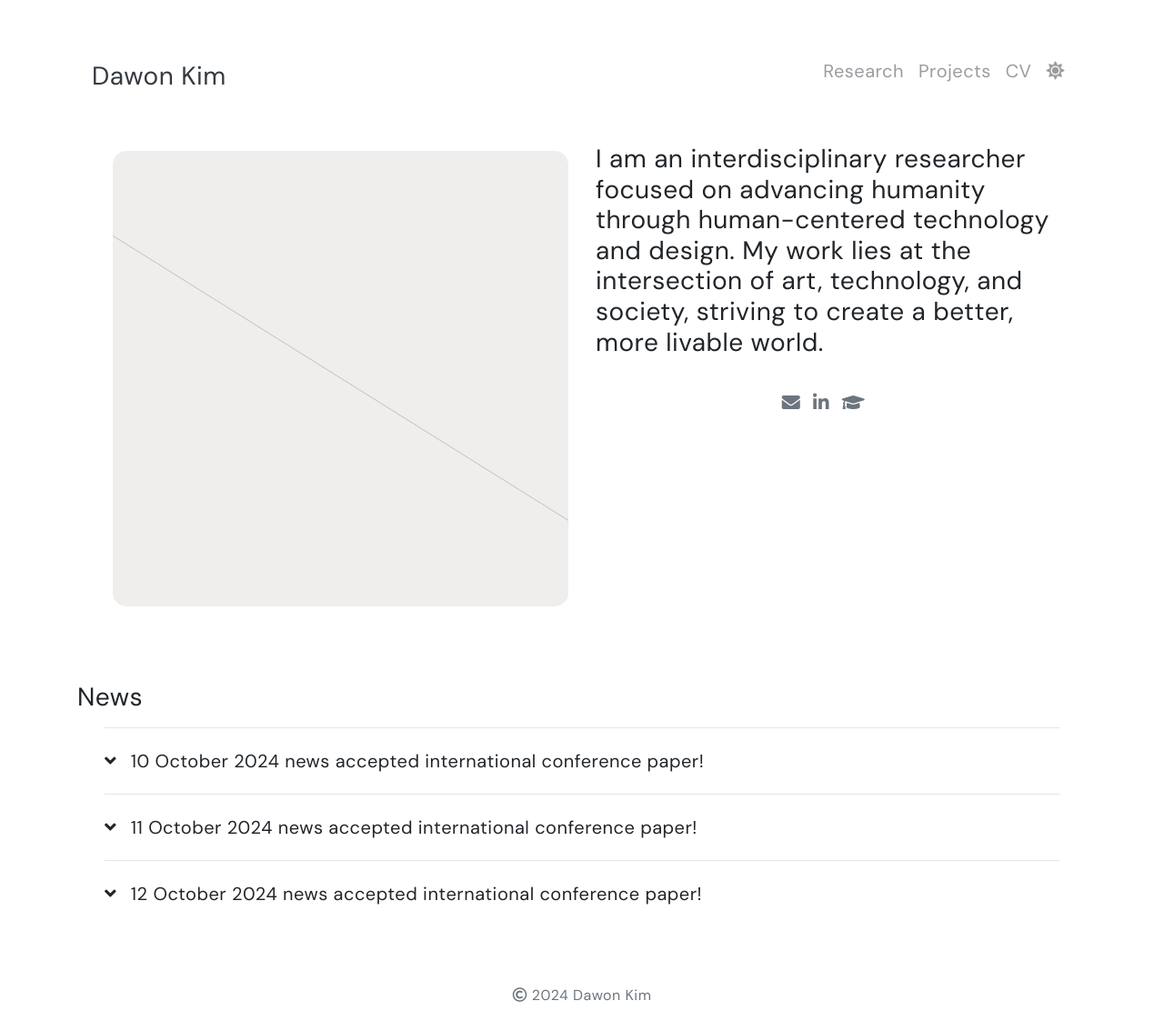
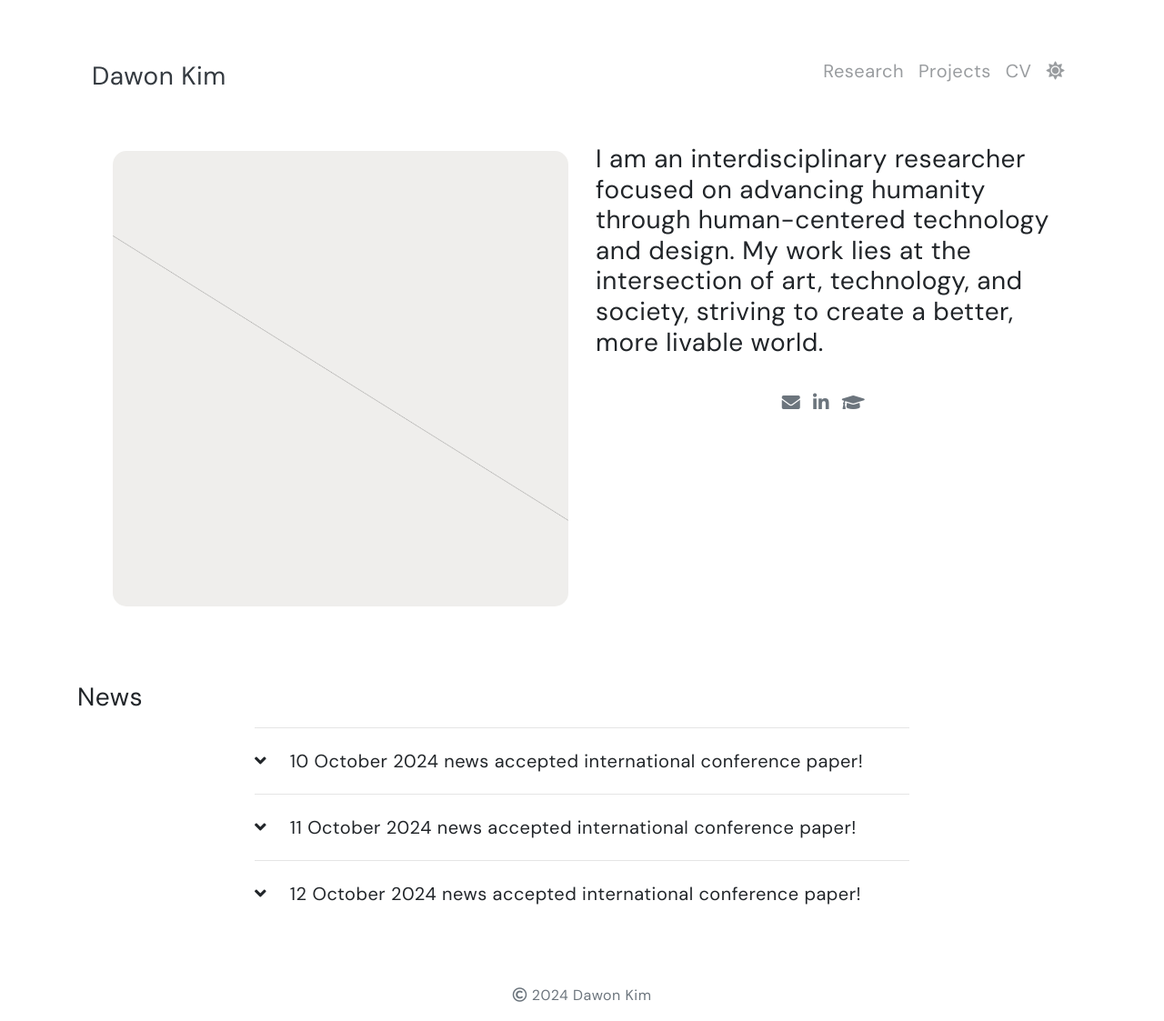
Before and after one commit to dawonkimhci/dawonkimhci.github.io, a Jekyll site: the page built from pages/index.md, in a window 1280 px wide. Shown: the whole page at 91% size. Built offline with Jekyll 4.4.1, drawn with Linux system fonts in a browser that asks for light colours.

Commit message:
Update index.md

```diff
--- a/pages/index.md
+++ b/pages/index.md
@@ -7,12 +7,12 @@
 <br>
 <!-- NEWS -->
 <h3>News</h3>
-<div id="newsContent" style="max-width: 1200px; margin: 0 auto; padding: 0 30px;"> <!-- 좌우 간격을 늘림 -->
+<div id="newsContent" style="max-width: 800px; margin: 0 auto; padding: 0 40px;">
     <ul style="list-style-type: none; padding-left: 0;">
         <li class="news-item" style="line-height: 2.0;">
             <hr id="line1">
             <i class="fas fa-angle-down" style="cursor: pointer; margin-right: 10px;" onclick="toggleDescription('desc1')"></i>
-            <span onclick="toggleDescription('desc1')" style="cursor: pointer;">10 October 2024 news accepted international conference paper!</span>
+            <span class="news-title" onclick="toggleDescription('desc1')" style="cursor: pointer;">10 October 2024 news accepted international conference paper!</span>
             <div id="desc1" class="description" style="display: none; margin-left: 20px;">
                 * description for 10 October 2024 news
             </div>
@@ -20,7 +20,7 @@
         <li class="news-item" style="line-height: 2.0;">
             <hr id="line2">
             <i class="fas fa-angle-down" style="cursor: pointer; margin-right: 10px;" onclick="toggleDescription('desc2')"></i>
-            <span onclick="toggleDescription('desc2')" style="cursor: pointer;">11 October 2024 news accepted international conference paper!</span>
+            <span class="news-title" onclick="toggleDescription('desc2')" style="cursor: pointer;">11 October 2024 news accepted international conference paper!</span>
             <div id="desc2" class="description" style="display: none; margin-left: 20px;">
                 * description for 11 October 2024 news
             </div>
@@ -28,13 +28,22 @@
         <li class="news-item" style="line-height: 2.0;">
             <hr id="line3">
             <i class="fas fa-angle-down" style="cursor: pointer; margin-right: 10px;" onclick="toggleDescription('desc3')"></i>
-            <span onclick="toggleDescription('desc3')" style="cursor: pointer;">12 October 2024 news accepted international conference paper!</span>
+            <span class="news-title" onclick="toggleDescription('desc3')" style="cursor: pointer;">12 October 2024 news accepted international conference paper!</span>
             <div id="desc3" class="description" style="display: none; margin-left: 20px;">
                 * description for 12 October 2024 news
             </div>
         </li>
     </ul>
 </div>
+
+<style>
+    .news-title {
+        display: inline-block;
+        text-indent: -24px;  /* 아이콘 크기만큼 음수 값으로 들여쓰기 조정 */
+        padding-left: 34px;  /* 아이콘과 텍스트 사이에 여백을 주기 위해 padding 추가 */
+        vertical-align: top;
+    }
+</style>
 
 <script>
     function toggleDescription(descId) {
@@ -53,4 +62,5 @@
     }
 </script>
 
+
 <br>
```
